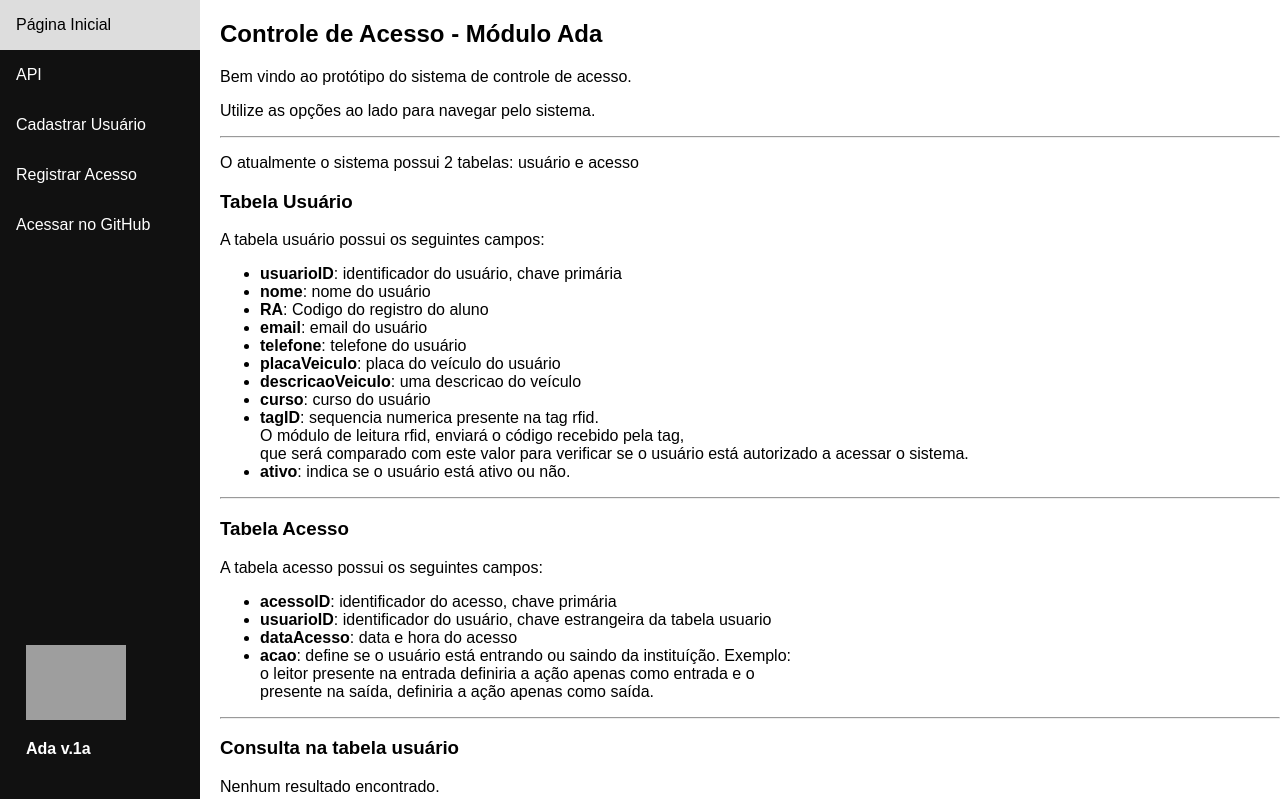
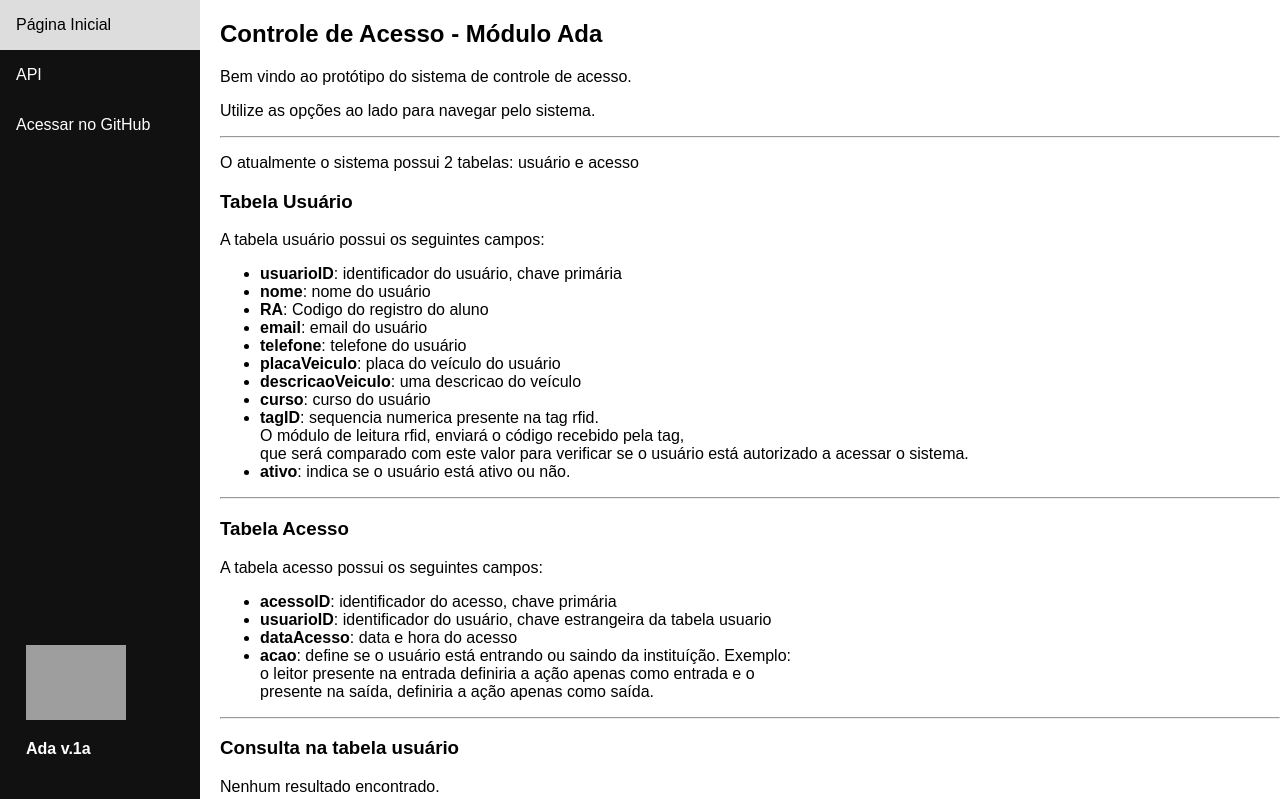
Before and after one commit to gushpat/controle-de-acesso-modulo-ada, a PHP site: page / in a window 1280 px wide. Shown: the top 799 px of the page. Run offline with PHP 8.4, Linux system fonts and the light colour scheme; data that the repository does not hold is empty; grey boxes are pictures that could not be loaded.

Commit message:
Update sidenav.php

```diff
--- a/src/sidenav.php
+++ b/src/sidenav.php
@@ -1,9 +1,4 @@
-<!--
-  Autor: Gustavo Patricio
-  Data de criação: 01/05/2022
-  Data de modificação: 01/05/2022
-  Versão: 0.01
--->
+
 
 <?php
 
@@ -12,8 +7,6 @@ $sidenav =
 '<div class="sidenav">
 <a href="#">Página Inicial</a>
 <a href="#">API</a>
-<a href="#">Cadastrar Usuário</a>
-<a href="#">Registrar Acesso</a>
 <a href="https://github.com/gushpat">Acessar no GitHub</a>
 
 <b><img src="https://s2.glbimg.com/paF5KTEVGzMU-ZcZa2mjYicNDjM=/e.glbimg.com/og/ed/f/original/2015/03/09/ada.jpg" alt="Ada Lovelace" width="100" ><p>Ada v.1a</p></b>
```
